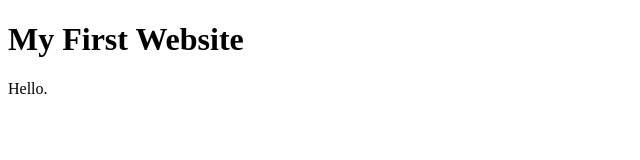
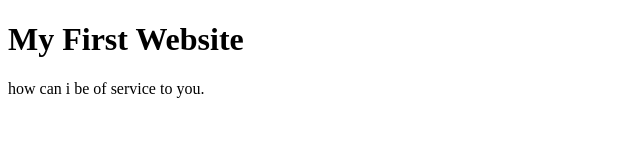
Before and after one commit to SoulGridDesign/soulgriddesign.github.io, a plain HTML site: page index.html in a window 1280 px wide. Shown: the whole page, without its empty margins (0-640 px from the left). Drawn offline with Linux system fonts and the light colour scheme.

Commit message:
Update index.html

```diff
--- a/index.html
+++ b/index.html
@@ -3,7 +3,7 @@
 <body>
 
 <h1>My First Website</h1>
-<p>Hello.</p>
+<p>how can i be of service to you.</p>
 
 </body>
 </html>
```
